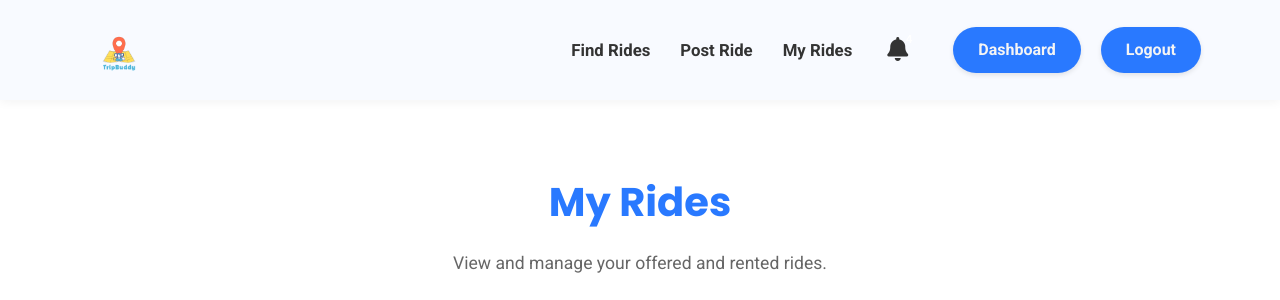
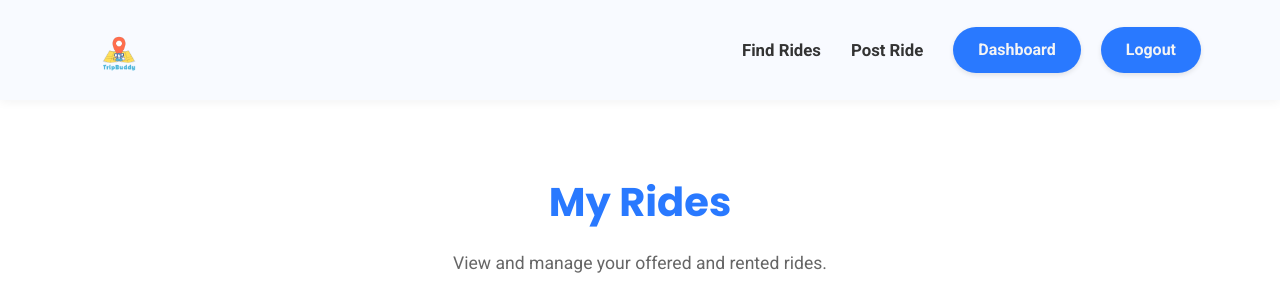
Before and after one commit to adityashri01/TripBuddyv2, a Flask app: page /my_rides in a window 1280 px wide. Shown: the top 300 px of the page. Run offline with Flask 3, Linux system fonts and the light colour scheme; a user stored in the database is signed in; data comes from the database, SQL or seed files in the repository.

Commit message:
my ride page updated

```diff
--- a/templates/dashboard.html
+++ b/templates/dashboard.html
@@ -22,7 +22,7 @@
                     <ul>
                         <li><a href="{{ url_for('find_rides') }}" {% if not can_find_rides %}class="disabled-link"{% endif %}>Find Rides</a></li>
                         <li><a href="{{ url_for('post_ride') }}" {% if not can_offer_rides %}class="disabled-link"{% endif %}>Post Ride</a></li>
-                        <li><a href="{{ url_for('my_rides') }}">My Rides</a></li> {# Added My Rides link #}
+
                     </ul>
                 </nav>
                 <div class="header-actions">
--- a/templates/my_rides.html
+++ b/templates/my_rides.html
@@ -254,11 +254,11 @@
                     <ul>
                         <li><a href="{{ url_for('find_rides') }}" {% if not current_user.can_find_rides %}class="disabled-link"{% endif %}>Find Rides</a></li>
                         <li><a href="{{ url_for('post_ride') }}" {% if not current_user.can_offer_rides %}class="disabled-link"{% endif %}>Post Ride</a></li>
-                        <li><a href="{{ url_for('my_rides') }}" class="active">My Rides</a></li> {# Added My Rides link #}
+                        <!-- <li><a href="{{ url_for('my_rides') }}" class="active">My Rides</a></li> {# Added My Rides link #} -->
                     </ul>
                 </nav>
                 <div class="header-actions">
-                    <button class="notification-bell" aria-label="Notifications">
+                    <!-- <button class="notification-bell" aria-label="Notifications">
                         <i class="fas fa-bell"></i>
                         <span class="notification-badge" id="notification-count">0</span>
                     </button>
@@ -273,7 +273,7 @@
                         <div class="dropdown-footer">
                             <a href="#">View All Notifications</a>
                         </div>
-                    </div>
+                    </div> -->
                     <a href="{{ url_for('dashboard') }}" class="logout-btn-header">Dashboard</a>
                     <a href="{{ url_for('logout') }}" class="logout-btn-header">Logout</a>
                 </div>
```
